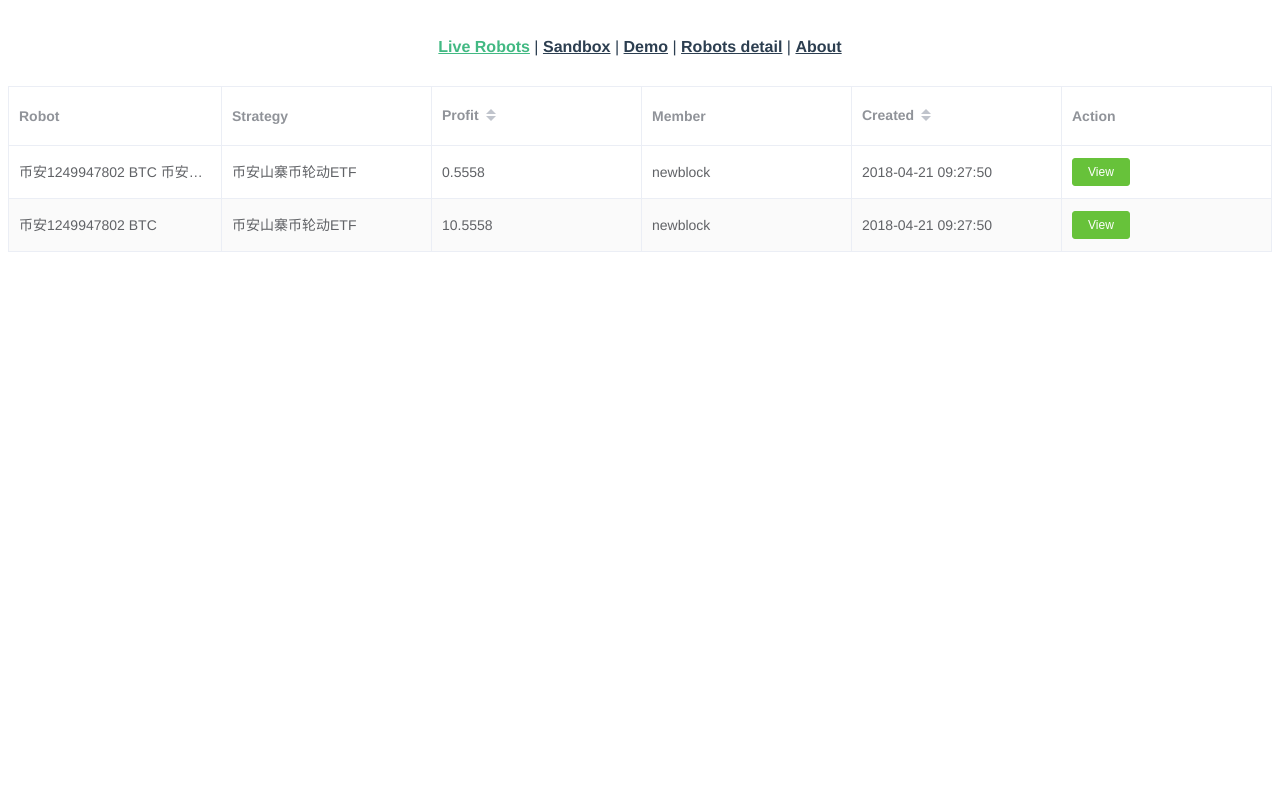
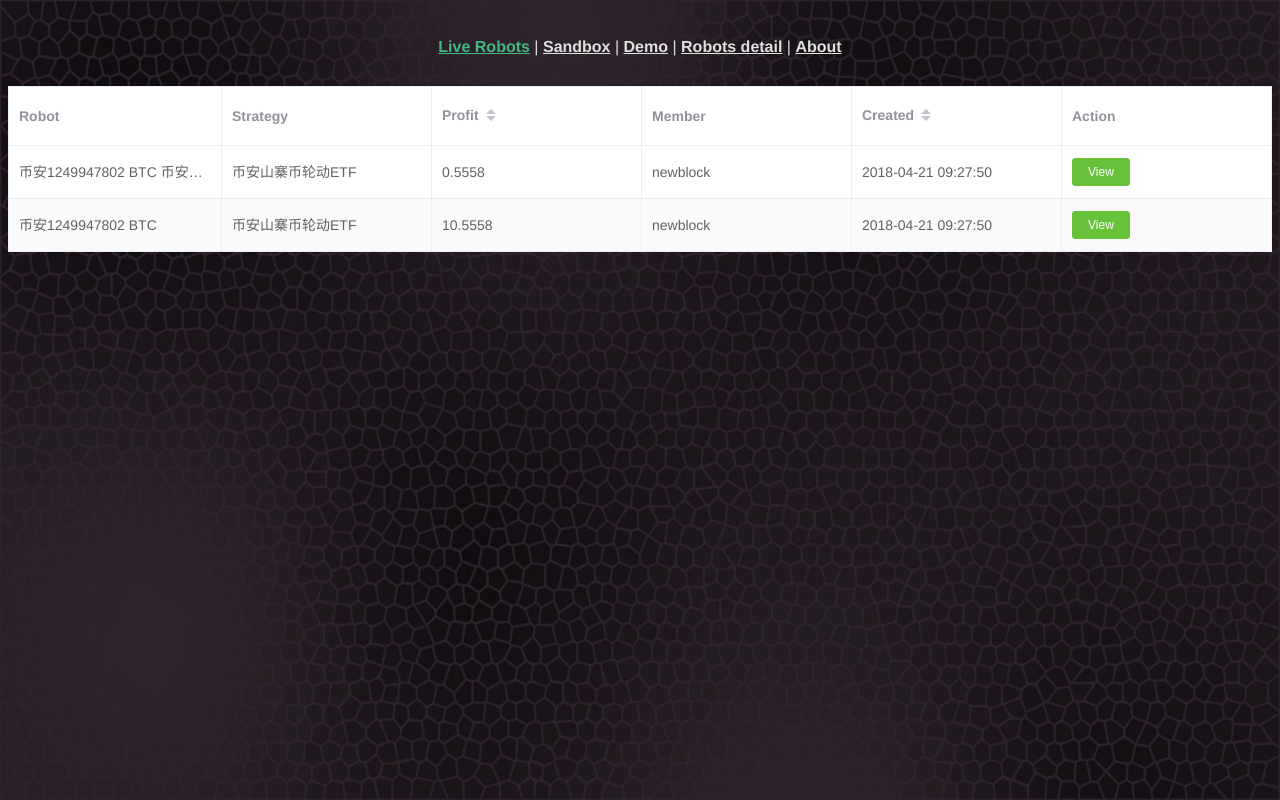
Before and after one commit to mercurius-hackathon/mercurius-web, a Vue app: page /#/ in a window 1280 px wide. Built offline with nearby package versions, Linux system fonts and the light colour scheme; a small style sheet from the web is missing.

Commit message:
change background color

```diff
--- a/src/App.vue
+++ b/src/App.vue
@@ -16,18 +16,25 @@
 </template>
 
 <style lang="less">
+html {
+  min-height: 100vh;
+  background-size: 100% 100%;
+  background-position: center;
+  background-image: url('./assets/background.jpeg');
+  background-repeat: no-repeat;
+}
 #app {
   font-family: "Avenir", Helvetica, Arial, sans-serif;
   -webkit-font-smoothing: antialiased;
   -moz-osx-font-smoothing: grayscale;
   text-align: center;
-  color: #2c3e50;
+  color: #e0e0e0;
 }
 #nav {
   padding: 30px;
   a {
     font-weight: bold;
-    color: #2c3e50;
+    color: #e0e0e0;
     &.router-link-exact-active {
       color: #42b983;
     }
--- a/src/components/AreaChart.vue
+++ b/src/components/AreaChart.vue
@@ -27,51 +27,46 @@ const lightThemeOptions = {
     axisPointer: {
       snap: true,
       lineStyle: {
-        color: "#1863a5",
+        color: '#fff',
         opacity: 0.5,
-        width: 1
+        width: 2
       }
     },
     axisLabel: {
-      color: "#343434"
+      color: '#fff'
     },
     splitArea: {
       // 区域分割颜色
       // NOTE: 因为数据太密集，所以不显示区域分割的颜色
       show: false,
       areaStyle: {
-        color: ["#fff", "#F7F7F7"],
-        opacity: 0.5
+        color: ['#2C343A', '#fff'],
+        opacity: 0.02
       }
     }
   },
   yAxis: {
     splitLine: {
       lineStyle: {
-        color: "#eee"
+        color: '#384046'
       }
     }
   },
-  series: [
-    {
+  series: [{
       itemStyle: {
         normal: {
-          type: "solid",
-          color: "#2D73B0"
+          color: '#fff'
         }
       },
       areaStyle: {
         normal: {
-          color: new echarts.graphic.LinearGradient(0, 0, 0, 1, [
-            {
-              offset: 0,
-              color: "rgba(25,100,165,0.50)"
-            },
-            {
-              offset: 1,
-              color: "rgba(25,100,165,0.00)"
-            }
-          ])
+          color: new echarts.graphic.LinearGradient(0, 0, 0, 1, [{
+            offset: .45,
+            color: 'rgba(11, 35, 56, 0.70)'
+          }, {
+            offset: 1,
+            color: 'rgba(43,50,56,0.30)'
+          }])
         }
       }
     }
```
Also changed, not shown: src/assets/background.jpeg (added), src/assets/mercurius-logo.png (added).
